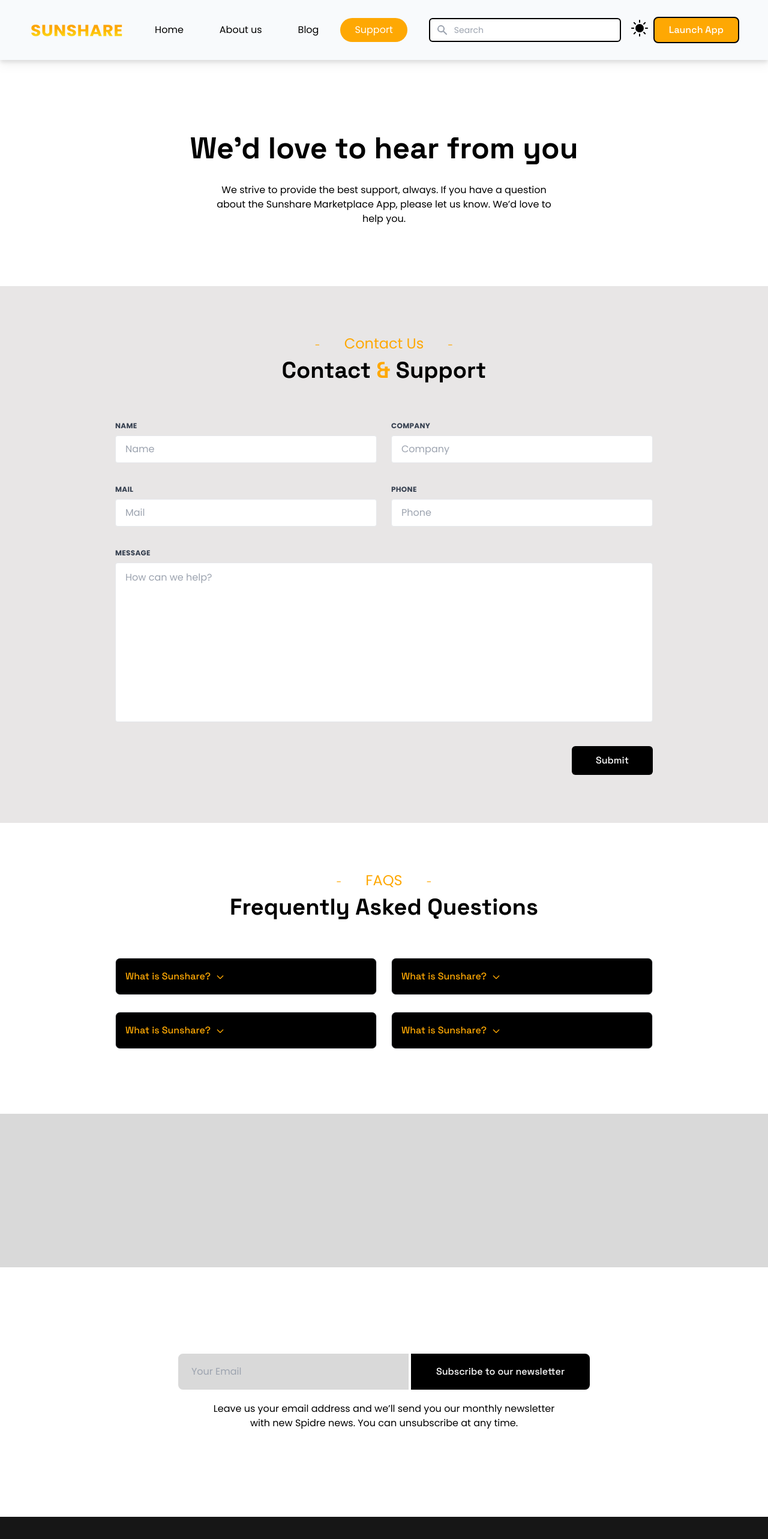
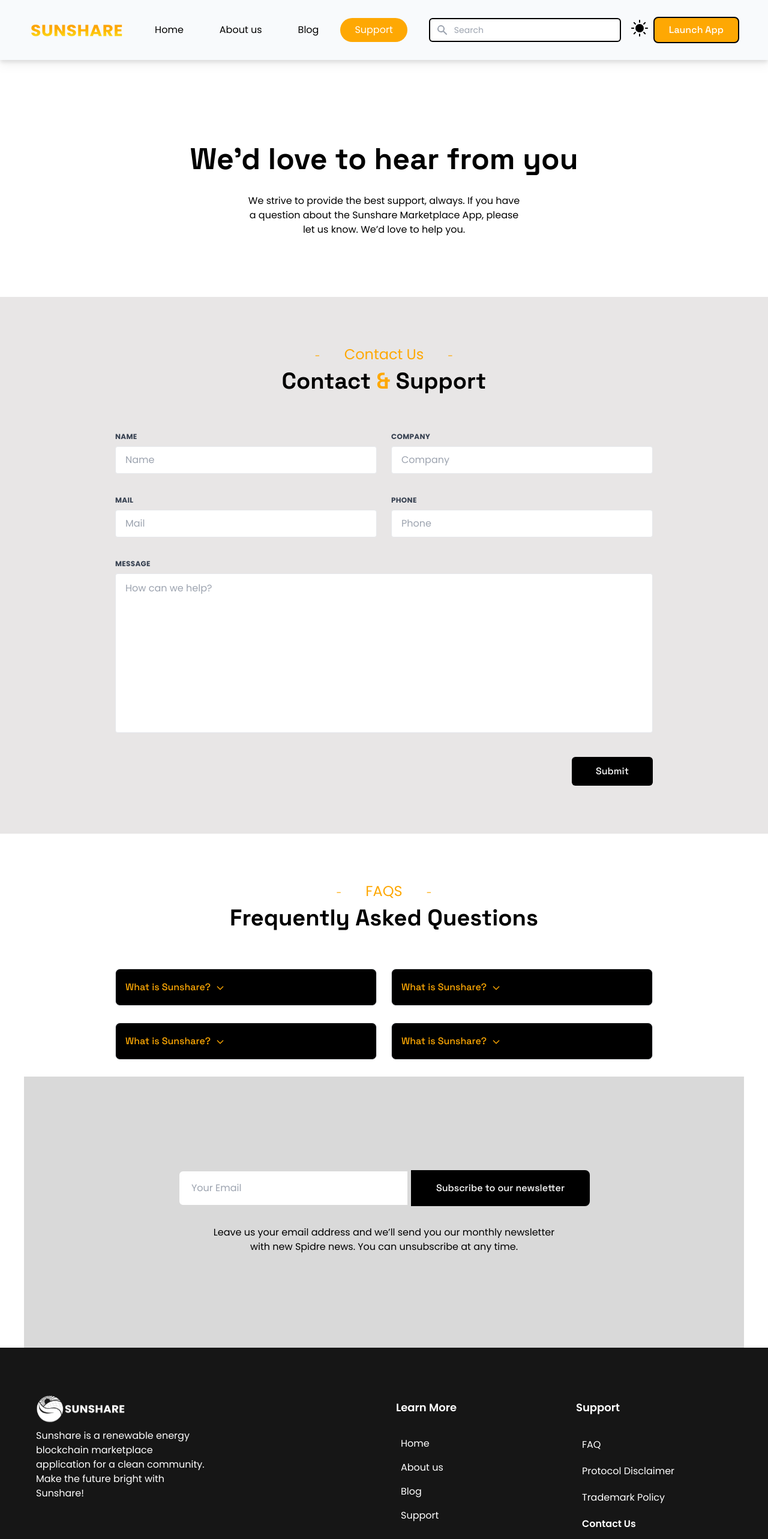
Before and after one commit to ProjectSunshare/landing-page, a React (Create React App) app: page /support in a window 1280 px wide. Shown: the top 2566 px of the page at 60% size. Built offline with nearby package versions, Linux system fonts and the light colour scheme.

Commit message:
Fix styling issues in Support page for mobile

```diff
--- a/src/components/faq/Faq.jsx
+++ b/src/components/faq/Faq.jsx
@@ -3,7 +3,7 @@ import Faqbutton from "./Faqbutton";
 
 const Faq = () => {
   return (
-    <div className="py-20">
+    <div className="pt-20">
       <div className="small-title text-center">
         <div className="small-title-container">
           <div className="left-dash text-[#FEA803] px-10 pt-1 inline">-</div>
--- a/src/components/newsletter/Newsletter.jsx
+++ b/src/components/newsletter/Newsletter.jsx
@@ -10,29 +10,27 @@ const Newsletter = () => {
 
   return (
     <div
-      className="py-36 "
+      className="lg:py-36 bg-[#D9D9D9] py-12"
       data-aos="fade-down"
       data-aos-delay="250"
-      data-aos-duration="1000"
-    >
+      data-aos-duration="1000">
       <form action="">
         <div className="newsletter-input mb-5 ">
           <input
-            className="inline md:w-96 border-2 border-[#D9D9D9] py-4 px-2 sm:px-5 bg-[#D9D9D9] sm:rounded-l-lg "
+            className="inline md:w-96 border-2 my-3 border-[#D9D9D9] py-4 px-2 sm:px-5 bg-[#ffffff] sm:rounded-l-lg "
             type="email"
             name=""
             id=""
             placeholder="Your Email"
           />
           <button
-            className="inline ml-1 py-4 px-2 sm:px-5 md:px-10 bg-black border-2 border-black text-white sm:rounded-r-lg hover:bg-[#FEA803]"
-            type="submit"
-          >
+            className="inline ml-1 py-4 px-2 my-3 sm:px-5 md:px-10 bg-black border-2 border-black text-white sm:rounded-r-lg hover:bg-[#FEA803]"
+            type="submit">
             Subscribe to our newsletter
           </button>
         </div>
       </form>
-      <p className="w-[50%] mx-auto">
+      <p className="w-[50%] mx-auto my-3">
         Leave us your email address and we’ll send you our monthly newsletter
         with new Spidre news. You can unsubscribe at any time.
       </p>
--- a/src/components/opening/SupportSect.jsx
+++ b/src/components/opening/SupportSect.jsx
@@ -2,8 +2,8 @@ import React from "react";
 
 const SupportSect = () => {
   return (
-    <div className="mx-14 md:mx-32 lg:py-20 ">
-      <h2 className="mt-32  sm:mt-[30px] font-Space-Grotesk font-black text-[30px] text-center sm:text-[50px]">
+    <div className="mx-14 md:mx-32 lg:pb-20 px-[4vw] ">
+      <h2 className="mt-12 lg:mt-32  sm:mt-[30px] font-Space-Grotesk font-black text-[30px] text-center sm:text-[50px]">
         We'd love to hear from you
       </h2>
       <p className="text-center py-5 lg:mx-32 xl:mx-48 2xl:mx-96">
--- a/src/pages/Support.js
+++ b/src/pages/Support.js
@@ -7,26 +7,27 @@ import Newsletter from "../components/newsletter/Newsletter";
 const Support = () => {
   return (
     <React.Fragment>
-      <div className="w-full dark:bg-[#0d1f31] dark:text-white">
+      <div
+        className="w-full  dark:text-white"
+        style={{
+          backgroundImage: "url()",
+          backgroundSize: "cover",
+        }}>
         <div className="container m-auto">
           <SupportSect />
         </div>
       </div>
 
       <div className="w-full bg-[#E8E6E6] dark:bg-[#0d1f31] dark:text-white">
-        <div className="container m-auto">
+        <div className="container m-auto px-[3vw]">
           <Contact />
         </div>
       </div>
 
       <div className="w-full dark:bg-[#0d1f31] dark:text-white">
-        <div className="container m-auto">
+        <div className="container m-auto px-[3vw]">
           <Faq />
         </div>
-      </div>
-
-      <div className="w-full dark:bg-[#0d1f31] dark:text-white">
-        <GreyArea />
       </div>
 
       <div className="w-full text-center dark:bg-[#0d1f31] dark:text-white">
```
Also changed, not shown: src/assets/img/support/solar-benefits.jpg (added).
